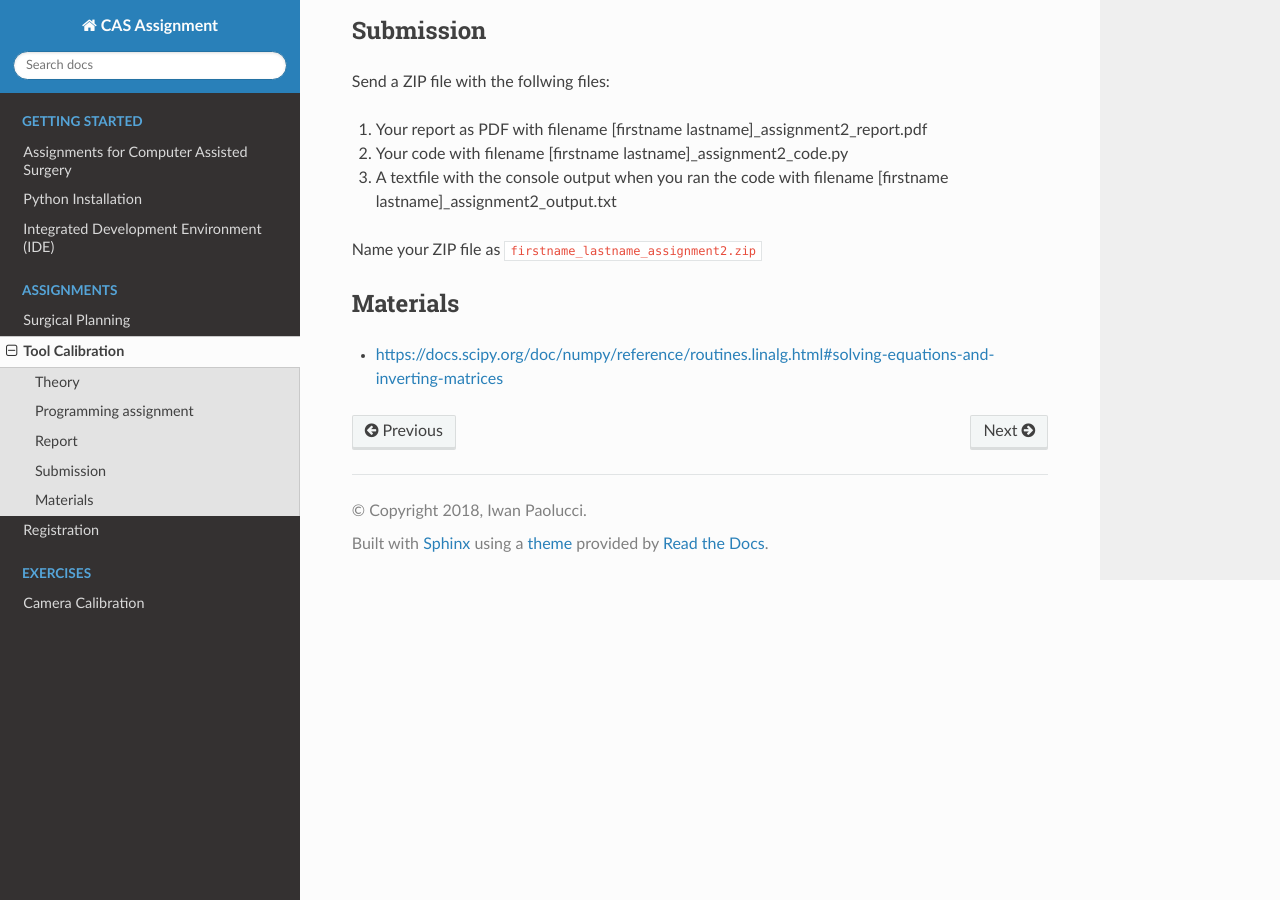
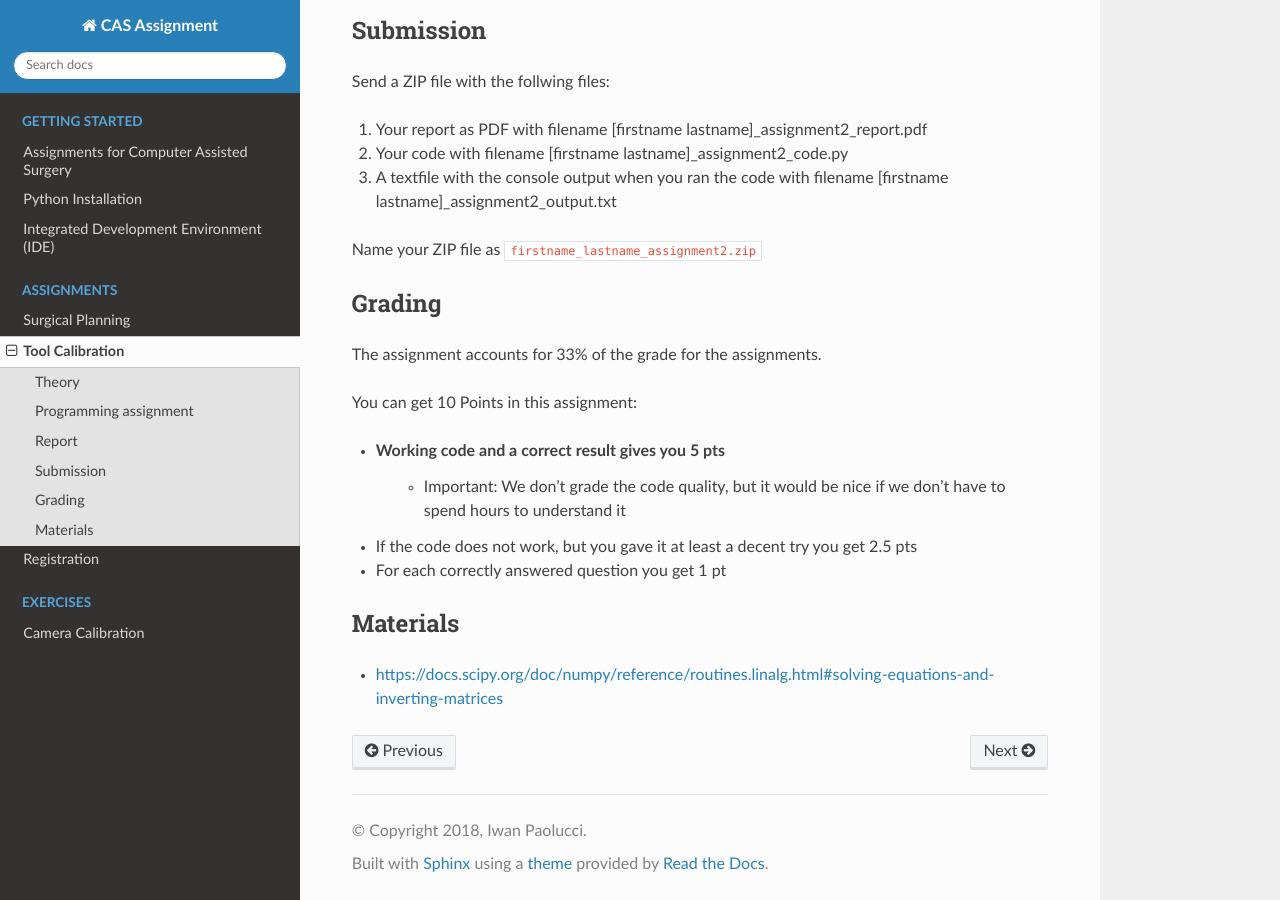
Before and after one commit to persmed/cas-assignment, a Sphinx documentation site: the page built from docs/assignment.toolcalibration.rst, in a window 1280 px wide and 900 px high, scrolled down 1609 px. Built offline with Sphinx 7.4.7 and the Read the Docs theme 2.0.0, drawn with Linux system fonts in a browser that asks for light colours.

Commit message:
toolcalibration grading included (same as others)

```diff
--- a/docs/assignment.toolcalibration.rst
+++ b/docs/assignment.toolcalibration.rst
@@ -59,6 +59,18 @@
 
 Name your ZIP file as ``firstname_lastname_assignment2.zip``
 
+Grading
+-------
+
+The assignment accounts for 33% of the grade for the assignments.
+
+You can get 10 Points in this assignment:
+
+* Working code and a correct result gives you 5 pts
+   * Important: We don't grade the code quality, but it would be nice if we don't have to spend hours to understand it
+* If the code does not work, but you gave it at least a decent try you get 2.5 pts
+* For each correctly answered question you get 1 pt
+
 Materials
 ----------
 
```
